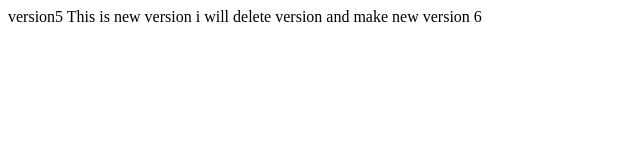
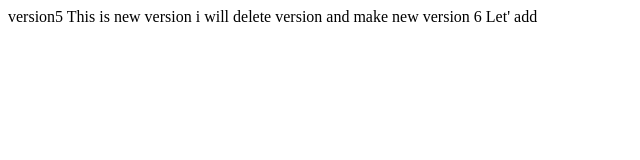
Before and after one commit to Lipilearn/gitdemo, a plain HTML site: page index.html in a window 1280 px wide. Shown: the full height of the page, 0-640 px from the left. Drawn offline with Linux system fonts and the light colour scheme.

Commit message:
random text

```diff
--- a/index.html
+++ b/index.html
@@ -9,5 +9,6 @@
 <body>
     version5
     This is new version i will delete version and make new version 6
+    Let' add
 </body>
 </html>
```
